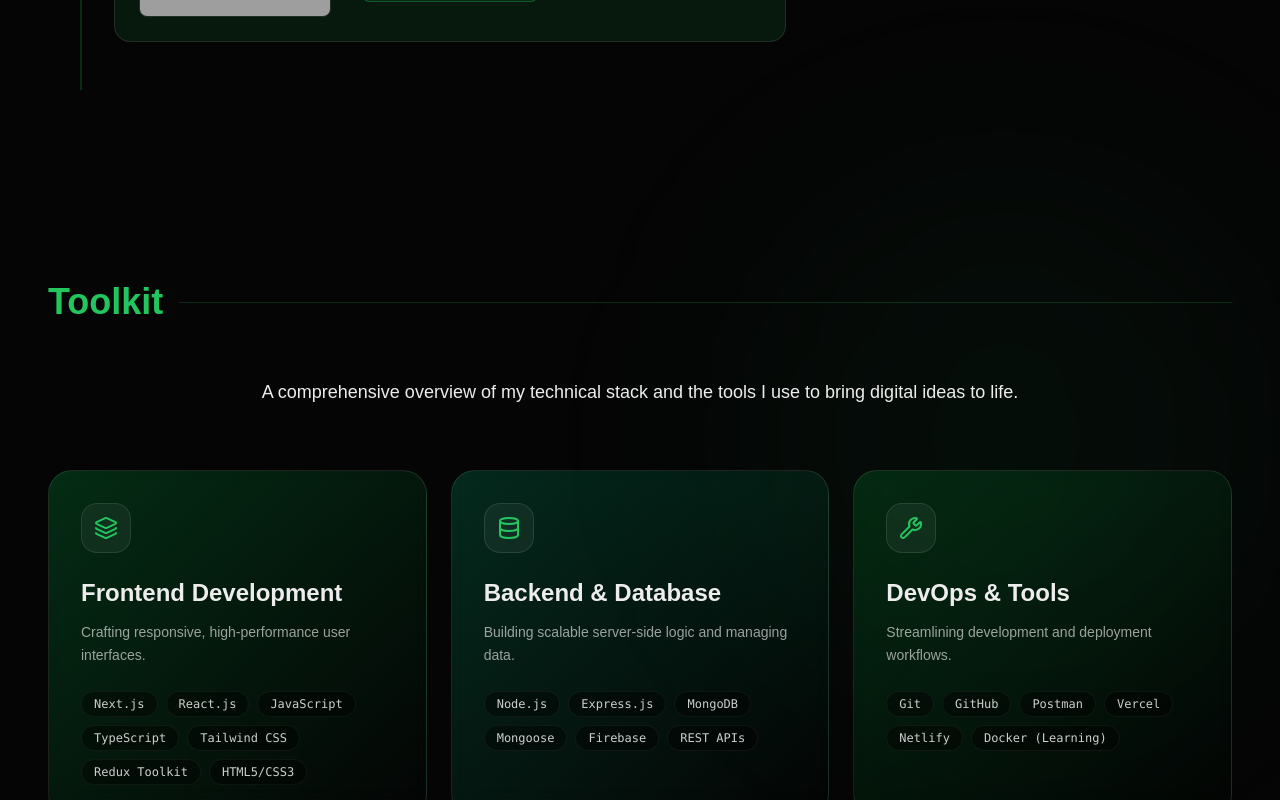
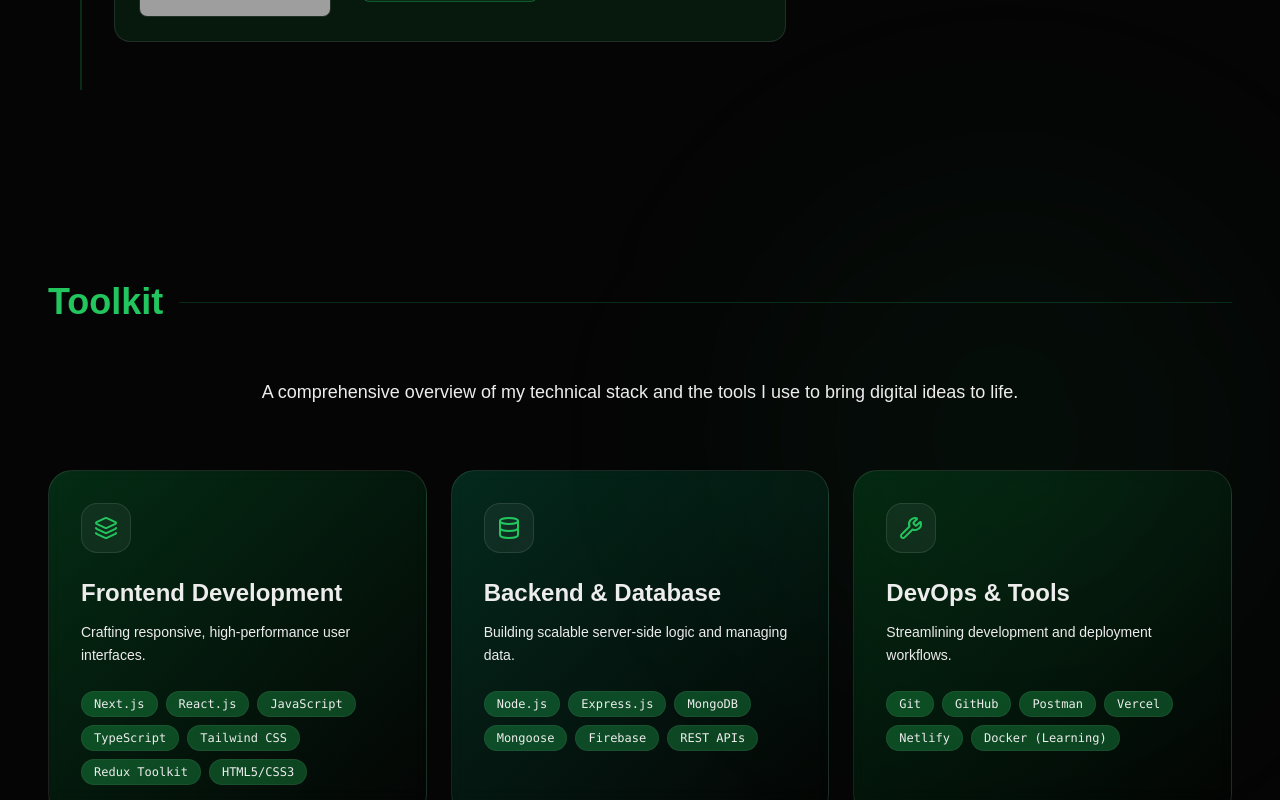
Before and after one commit to HarshNandigamwar/ShriharshNandigamwarPortfolio, a Next.js app: page / in a window 1280 px wide. Shown: the part 2000-2800 px from the top of the page. Built offline with nearby package versions, Linux system fonts and the light colour scheme; grey boxes are pictures that could not be loaded.

Commit message:
Project page Done

```diff
--- a/src/app/page.tsx
+++ b/src/app/page.tsx
@@ -3,6 +3,7 @@ import HomePage from "./home/page";
 import AboutPage from "./about/page";
 import ExperiencePage from "./experience/page";
 import SkillsPage from "./skills/page";
+import ProjectsPage from "./projects/page";
 
 export default function Home() {
   return (
@@ -11,6 +12,7 @@ export default function Home() {
       <AboutPage />
       <ExperiencePage />
       <SkillsPage/>
+      <ProjectsPage/>
     </main>
   );
 }
--- a/src/app/projects/page.tsx
+++ b/src/app/projects/page.tsx
@@ -1,21 +1,151 @@
-import ProjectCard from "@/components/ProjectCard";
+"use client";
+import { motion } from "framer-motion";
+import { Github, ExternalLink, Code2 } from "lucide-react";
 
-const ProjectsPage = () => {
+const projects = [
+  {
+    title: "Sigma AI",
+    description:
+      "Sigma-AI is an advanced AI-powered chatbot web application built using NextJS, TypeScript and Gemini API . Designed with a modern UI Sigma-AI delivers smart, responsive, and context-aware conversations all in a fast, beautifully styled web app.",
+    tech: [
+      "NextJS",
+      "Tailwind CSS",
+      "TypeScript",
+      "Gemini-API",
+      "Axios",
+      "Motion",
+    ],
+
+    github: "https://github.com/HarshNandigamwar/SigmaAi",
+    live: "https://sigma-ai-shriharsh.vercel.app/",
+    image:
+      "https://res.cloudinary.com/darmatnf2/image/upload/SigmaAI1_rv1xux.png",
+  },
+  {
+    title: "E-Commerce App",
+    description:
+      "This is a FullStack E-Commerce web application built with React.js & Firebase designed to deliver a smooth and engaging shopping experience.",
+    tech: [
+      "React.js",
+      "Firebase",
+      "Tailwind CSS",
+      "DummyJSON API",
+      "Axios",
+      "Motion",
+    ],
+    github: "https://github.com/HarshNandigamwar/SigmaMart",
+    live: "https://sigma-mart.vercel.app",
+    image:
+      "https://res.cloudinary.com/darmatnf2/image/upload/v1761028463/Ecom1_tdmejk.png",
+  },
+  {
+    title: "Weather app",
+    description:
+      "Check the weather forecast anytime anywhere. Get accurate and up-to-date weather updates for your location.",
+    tech: ["HTML", "Tailwind CSS", "JavaScript", "Weather API"],
+    github: "https://github.com/HarshNandigamwar/Weather-App",
+    live: "https://weather-app-shriharsh.netlify.app",
+    image:
+      "https://res.cloudinary.com/darmatnf2/image/upload/v1761028344/weather3_jqtyt7.jpg",
+  },
+  {
+    title: "Currency Converter app",
+    description:
+      "Quickly convert currencies on-the-go Get up-to-date exchange rates for countries worldwide.",
+    tech: ["HTML", "Tailwind CSS", "JavaScript", "Currency API"],
+    github: "https://github.com/HarshNandigamwar/Currency-Converter",
+    live: "https://shriharsh-currency-converter.netlify.app",
+    image:
+      "https://res.cloudinary.com/darmatnf2/image/upload/v1761028243/Currency_Converter2_xi1lkh.png",
+  },
+];
+
+export default function ProjectsPage() {
   return (
-    <section className="py-20">
-        <h2 className="text-3xl font-bold mb-10">Featured Projects</h2>
-        <div className="grid md:grid-cols-2 gap-6">
-          {/* Map your projects here */}
-          <ProjectCard project={{
-            Title: "Sigma AI",
-            Description: "AI-powered chatbot built using NextJS, TypeScript, and Gemini API.",
-            TechStack: ["NextJS", "Tailwind CSS", "Gemini API"],
-            GitHub: "https://github.com/HarshNandigamwar/SigmaAi",
-            Live: "https://sigma-ai-shriharsh.vercel.app/"
-          }} />
+    <section id="projects" className="py-24">
+      <div className=" mx-auto">
+        {/* Simple Heading */}
+        <div className="flex items-center gap-4 mb-16">
+          <h2 className="text-4xl font-bold text-brand">Projects</h2>
+          <div className="h-[1px] bg-brand/20 flex-grow" />
         </div>
-      </section>
-  )
+
+        <div className="grid md:grid-cols-2 gap-10">
+          {projects.map((project, idx) => (
+            <motion.div
+              key={idx}
+              initial={{ opacity: 0, y: 50 }}
+              whileInView={{ opacity: 1, y: 0 }}
+              viewport={{ once: true }}
+              transition={{ delay: idx * 0.1 }}
+              className="group relative bg-brand/10 border border-brand/30 rounded-2xl overflow-hidden "
+            >
+              {/* Image Container */}
+              <div className="relative h-64 w-full overflow-hidden">
+                <img
+                  src={project.image}
+                  alt={project.title}
+                  loading="lazy"
+                  className="w-full h-full object-cover group-hover:scale-105 transition-all duration-700"
+                />
+              </div>
+              {/* Content */}
+              <div className="p-4 md:p-8">
+                <div className="flex justify-between items-start mb-4">
+                  <h3 className="text-2xl font-bold group-hover:text-brand transition-colors">
+                    {project.title}
+                  </h3>
+                  <div className="flex gap-4">
+                    <a
+                      href={project.github}
+                      target="_blank"
+                      className="hover:text-brand transition-colors"
+                    >
+                      <Github size={20} />
+                    </a>
+                    <a
+                      href={project.live}
+                      target="_blank"
+                      className=" hover:text-brand transition-colors"
+                    >
+                      <ExternalLink size={20} />
+                    </a>
+                  </div>
+                </div>
+
+                <p className="mb-6 text-sm leading-relaxed">
+                  {project.description}
+                </p>
+
+                {/* Tech Tags */}
+                <div className="flex flex-wrap gap-2">
+                  {project.tech.map((t) => (
+                    <span
+                      key={t}
+                      className="text-[10px] uppercase tracking-wider font-mono px-3 py-1 rounded-full bg-brand/5 border border-brand/20 text-brand"
+                    >
+                      {t}
+                    </span>
+                  ))}
+                </div>
+              </div>
+            </motion.div>
+          ))}
+        </div>
+
+        {/* GitHub Call to Action */}
+        <div className="mt-20 text-center">
+          <p className="mb-4">Want to see more?</p>
+          <a
+            href="https://github.com/HarshNandigamwar"
+            target="_blank"
+            className="inline-flex items-center gap-2 px-6 py-3 rounded-full border border-brand/30 hover:border-brand/50 hover:bg-brand/10 transition-all"
+          >
+            <Code2 size={18} className="text-brand" />
+            <span>Archive on GitHub</span>
+          </a>
+        </div>
+      </div>
+    </section>
+  );
 }
-
-export default ProjectsPage
--- a/src/app/skills/page.tsx
+++ b/src/app/skills/page.tsx
@@ -94,15 +94,13 @@ export default function SkillsPage() {
                 {cat.icon}
               </div>
               <h3 className="text-2xl font-bold mb-3">{cat.title}</h3>
-              <p className="text-white/60 text-sm mb-6 leading-relaxed">
-                {cat.description}
-              </p>
+              <p className="text-sm mb-6 leading-relaxed">{cat.description}</p>
 
               <div className="flex flex-wrap gap-2 mt-auto">
                 {cat.skills.map((skill) => (
                   <span
                     key={skill}
-                    className="px-3 py-1 text-xs font-mono bg-black/40 border border-white/5 rounded-full text-white/80 group-hover:text-brand group-hover:border-brand/30 transition-colors"
+                    className="px-3 py-1 text-xs font-mono bg-brand/30 border border-white/5 rounded-full group-hover:text-brand group-hover:border-brand/30 transition-colors"
                   >
                     {skill}
                   </span>
@@ -134,7 +132,7 @@ function TechFeature({
   return (
     <div className="flex items-center gap-3 p-4 rounded-2xl bg-brand/10 border border-brand/30 transition-colors group">
       <div className="text-brand ">{icon}</div>
-      <span className="font-medium text-sm text-white/70">{label}</span>
+      <span className="font-medium text-sm">{label}</span>
     </div>
   );
 }
```
